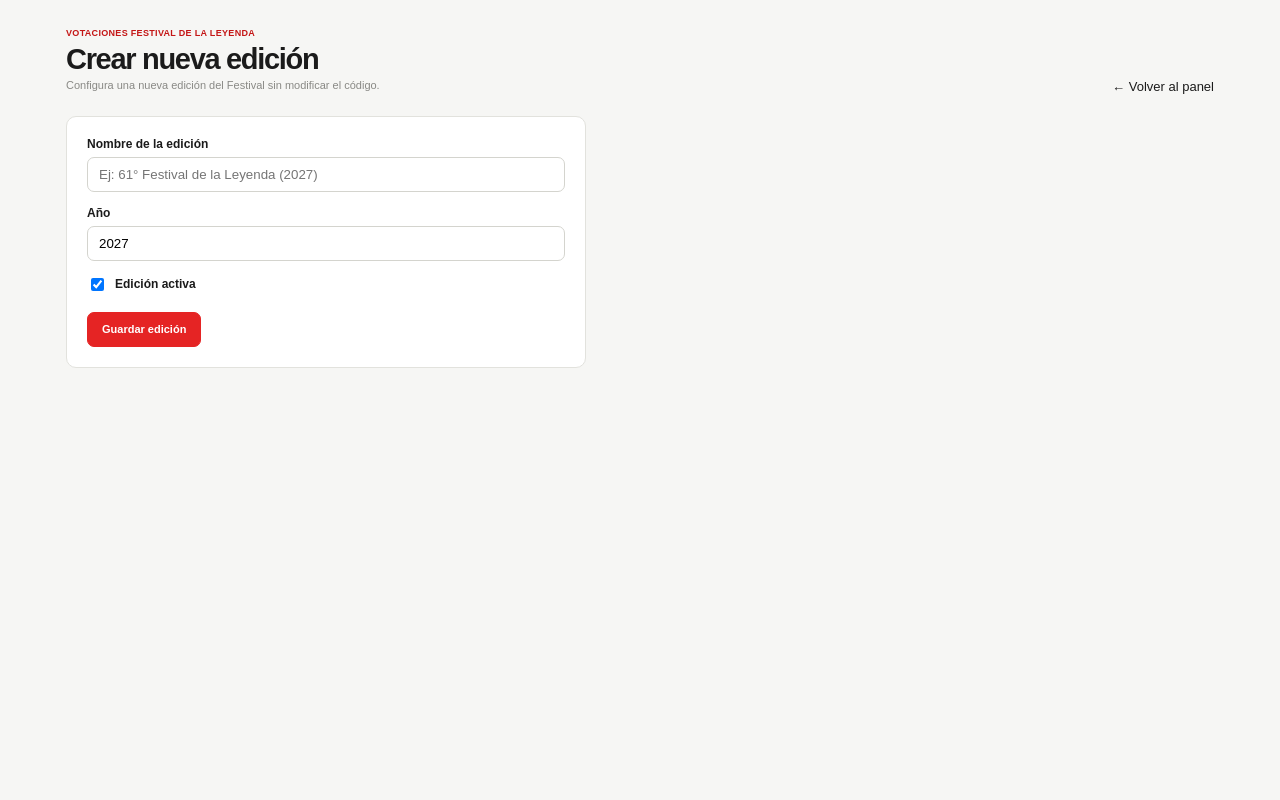
After one commit to lalarcon35/sistema-votaciones-, a Django app: page /panel/ediciones/nueva/ in a window 1280 px wide. The commit adds this page. Run offline with Django 5.2, Linux system fonts and the light colour scheme; the visitor is signed in with stand-in values (Sample User, id 1).

Commit message:
funcionalidad de edicion agregado

```diff
--- a/usuarios/views.py
+++ b/usuarios/views.py
@@ -22,7 +22,6 @@ def registro(request):
 def inicio(request):
     return render(request, 'votaciones/tarjeton.html')
 
-
 class LoginInteligente(LoginView):
     template_name = 'usuarios/login.html'
 
--- a/votaciones/templates/votaciones/crear_categoria.html
+++ b/votaciones/templates/votaciones/crear_categoria.html
@@ -62,10 +62,10 @@
           <strong>Nueva categoría</strong>
         </div>
 
-        <a class="public-link" href="{% url 'votaciones:tarjeton' %}">
+       <!-- <a class="public-link" href="{% url 'votaciones:tarjeton' %}">
           <svg viewBox="0 0 24 24" aria-hidden="true"><path d="M7 17 17 7M7 7h10v10"/></svg>
           <span>Ver página pública</span>
-        </a>
+        </a>-->
       </header>
 
       <main class="content">
--- /dev/null
+++ b/votaciones/templates/votaciones/crear_edicion.html
@@ -0,0 +1,52 @@
+{% load static %}
+<!DOCTYPE html>
+<html lang="es">
+<head>
+  <meta charset="UTF-8">
+  <meta name="viewport" content="width=device-width, initial-scale=1.0">
+  <title>Nueva Edición | Panel de Administración</title>
+  <link rel="stylesheet" href="{% static 'votaciones/admin_categorias.css' %}">
+</head>
+<body>
+  <div class="admin-layout">
+    <div class="workspace" style="margin-left: 0; width: 100%;">
+      <main class="content">
+        <section class="page-heading">
+          <div>
+            <p class="eyebrow">Votaciones Festival de la Leyenda</p>
+            <h1>Crear nueva edición</h1>
+            <p class="page-description">Configura una nueva edición del Festival sin modificar el código.</p>
+          </div>
+          <a class="back-link" href="{% url 'votaciones:panel_categorias' %}">← Volver al panel</a>
+        </section>
+
+        {% if error %}
+          <p style="color: #c41616; font-weight: 600; margin-bottom: 12px;">{{ error }}</p>
+        {% endif %}
+
+        <form method="post" style="background: #fff; border: 1px solid #e2e2dd; border-radius: 10px; padding: 20px; max-width: 520px;">
+          {% csrf_token %}
+          <div style="margin-bottom: 14px;">
+            <label for="id_nombre" style="display:block; font-size:12px; font-weight:600; margin-bottom:6px;">Nombre de la edición</label>
+            <input id="id_nombre" type="text" name="nombre" required placeholder="Ej: 61° Festival de la Leyenda (2027)" style="width:100%; padding:9px 11px; border:1px solid #d4d4ce; border-radius:7px;">
+          </div>
+
+          <div style="margin-bottom: 14px;">
+            <label for="id_anio" style="display:block; font-size:12px; font-weight:600; margin-bottom:6px;">Año</label>
+            <input id="id_anio" type="number" name="anio" required min="2020" max="2100" value="2027" style="width:100%; padding:9px 11px; border:1px solid #d4d4ce; border-radius:7px;">
+          </div>
+
+          <div style="margin-bottom: 18px;">
+            <label style="display:inline-flex; align-items:center; gap:8px; font-size:12px; font-weight:600;">
+              <input type="checkbox" name="activa" checked>
+              Edición activa
+            </label>
+          </div>
+
+          <button class="button button--primary" type="submit">Guardar edición</button>
+        </form>
+      </main>
+    </div>
+  </div>
+</body>
+</html>
--- a/votaciones/templates/votaciones/informe_participantes.html
+++ b/votaciones/templates/votaciones/informe_participantes.html
@@ -63,10 +63,6 @@
         </div>
 
         <div class="topbar__actions">
-          <a class="public-link" href="/admin/">
-            <svg viewBox="0 0 24 24" aria-hidden="true"><path d="M7 17 17 7M7 7h10v10"/></svg>
-            <span>Ir a Django Admin</span>
-          </a>
         </div>
       </header>
 
--- a/votaciones/templates/votaciones/participantes.html
+++ b/votaciones/templates/votaciones/participantes.html
@@ -56,12 +56,6 @@
           <span>Panel de Administración</span>
           <svg viewBox="0 0 16 16" aria-hidden="true"><path d="m6 3 5 5-5 5"/></svg>
           <strong>Participantes</strong>
-        </div>
-        <div class="topbar__actions">
-          <a class="public-link" href="/admin/">
-            <svg viewBox="0 0 24 24" aria-hidden="true"><path d="M7 17 17 7M7 7h10v10"/></svg>
-            <span>Ir a Django Admin</span>
-          </a>
         </div>
       </header>
 
--- a/votaciones/urls.py
+++ b/votaciones/urls.py
@@ -14,5 +14,6 @@ urlpatterns = [
     path('panel/participantes/nuevo/', views.crear_participante, name='crear_participante'),
     path('panel/participantes/informe/', views.descargar_informe_participantes, name='descargar_informe_participantes'),
     path('panel/participantes/informe/ver/', views.ver_informe_participantes, name='ver_informe_participantes'),
-    path('panel/categorias/', views.panel_categorias, name='panel_categorias')
+    path('panel/categorias/', views.panel_categorias, name='panel_categorias'),
+    path('panel/ediciones/nueva/', views.crear_edicion, name='crear_edicion'),
 ]
--- a/votaciones/views.py
+++ b/votaciones/views.py
@@ -1,18 +1,75 @@
+import csv
+from django.contrib import messages
 from django.contrib.admin.views.decorators import staff_member_required
+from django.contrib.auth.decorators import login_required
 from django.db.models import Count
-from  django.http import HttpResponse
-from django.shortcuts import render, redirect,get_object_or_404
-from django.contrib.auth.decorators import login_required
-from .models import Categoria, Participante, Voto
-from django.http import JsonResponse
-from django.contrib import messages
+from django.http import HttpResponse, JsonResponse
+from django.shortcuts import get_object_or_404, redirect, render
+
 from .forms import CategoriaForm, ParticipanteForm
-from django.shortcuts import get_object_or_404, render
+from .models import Categoria, Edicion, Participante, Voto
+
+
+def obtener_edicion_actual(request):
+    ediciones = Edicion.objects.order_by('-anio', '-id')
+    edicion_id = request.GET.get('edicion')
+
+    if edicion_id:
+        edicion = get_object_or_404(Edicion, pk=edicion_id)
+        request.session['edicion_id'] = edicion.pk
+        return edicion, ediciones
+
+    sesion_id = request.session.get('edicion_id')
+    if sesion_id:
+        edicion = ediciones.filter(pk=sesion_id).first()
+        if edicion:
+            return edicion, ediciones
+
+    edicion = ediciones.filter(activa=True).first() or ediciones.first()
+    if edicion:
+        request.session['edicion_id'] = edicion.pk
+    return edicion, ediciones
+
+
+@staff_member_required(login_url='/admin/login/')
+def crear_edicion(request):
+    error = None
+    if request.method == 'POST':
+        nombre = request.POST.get('nombre', '').strip()
+        anio = request.POST.get('anio', '').strip()
+        activa = request.POST.get('activa') == 'on'
+
+        if not nombre or not anio.isdigit():
+            error = 'Debes ingresar un nombre de edición y un año válido.'
+        else:
+            if activa:
+                Edicion.objects.filter(activa=True).update(activa=False)
+            edicion = Edicion.objects.create(
+                nombre=nombre,
+                anio=int(anio),
+                activa=activa,
+            )
+            request.session['edicion_id'] = edicion.pk
+            return redirect('votaciones:panel_categorias')
+
+    return render(request, 'votaciones/crear_edicion.html', {'error': error})
+
 
 @login_required
+@login_required
 def tarjeton_votacion(request):
-    categorias = Categoria.objects.all()
+    edicion_actual, ediciones = obtener_edicion_actual(request)
+    categorias = (
+        Categoria.objects.filter(edicion=edicion_actual, activa=True)
+        if edicion_actual
+        else Categoria.objects.filter(activa=True)
+    )
+
     if request.method == 'POST':
+        if edicion_actual and not edicion_actual.activa:
+            messages.error(request, "Esta edición del festival no está activa para votación.")
+            return redirect('votaciones:tarjeton')
+
         for categoria in categorias:
             participante_id = request.POST.get(f'participante_{categoria.id}')
 
@@ -23,87 +80,137 @@ def tarjeton_votacion(request):
                     messages.warning(request, f"Ya tienes un registro en la categoría {categoria.nombre}.")
                 else:
                     try:
-                        participante = Participante.objects.get(id=participante_id)
+                        participante = Participante.objects.get(id=participante_id, categoria=categoria)
                         Voto.objects.create(
                             usuario=request.user,
                             categoria=categoria,
-                            participante=participante
+                            participante=participante,
                         )
                         messages.success(request, f"¡Tu voto para {categoria.nombre} se guardó correctamente!")
                     except Participante.DoesNotExist:
-                        messages.error(request, f"Ocurrió un error al procesar tu voto.")
+                        messages.error(request, "Ocurrió un error al procesar tu voto.")
 
         return redirect('votaciones:tarjeton')
 
-    # Si es una petición GET normal (cuando apenas entras o te logueas), solo muestra la página limpia
-    return render(request, 'votaciones/tarjeton.html', {'categorias': categorias})
+    return render(request, 'votaciones/tarjeton.html', {
+        'categorias': categorias,
+        'edicion_actual': edicion_actual,
+        'ediciones': ediciones,
+    })
+
 
 @staff_member_required(login_url='/admin/login/')
 def panel_categorias(request):
-    categorias = Categoria.objects.annotate(
+    edicion_actual, ediciones = obtener_edicion_actual(request)
+    categorias_qs = (
+        Categoria.objects.filter(edicion=edicion_actual)
+        if edicion_actual
+        else Categoria.objects.all()
+    )
+
+    categorias = categorias_qs.annotate(
         total_participantes=Count('participantes', distinct=True),
         total_votos=Count('voto', distinct=True),
     )
 
+    participantes_qs = (
+        Participante.objects.filter(categoria__edicion=edicion_actual)
+        if edicion_actual
+        else Participante.objects.all()
+    )
+    votos_qs = (
+        Voto.objects.filter(categoria__edicion=edicion_actual)
+        if edicion_actual
+        else Voto.objects.all()
+    )
+
     context = {
         'categorias': categorias,
-        'total_categorias': Categoria.objects.count(),
-        'total_participantes': Participante.objects.count(),
-        'total_votos': Voto.objects.count(),
+        'edicion_actual': edicion_actual,
+        'ediciones': ediciones,
+        'total_categorias': categorias_qs.count(),
+        'total_participantes': participantes_qs.count(),
+        'total_votos': votos_qs.count(),
     }
     return render(request, 'votaciones/admin_categorias.html', context)
 
-def  api_categorias_get(request):
+
+def api_categorias_get(request):
     if request.method == 'GET':
+        edicion_actual, _ = obtener_edicion_actual(request)
         categorias = Categoria.objects.filter(activa=True)
+        if edicion_actual:
+            categorias = categorias.filter(edicion=edicion_actual)
+
         data = []
-
         for categoria in categorias:
-            opciones = list(categoria.participantes.values('id','nombre_completo','detalles'))
-
+            opciones = list(categoria.participantes.values('id', 'nombre_completo', 'detalles'))
             data.append({
                 'id': categoria.id,
                 'nombre': categoria.nombre,
-                'descripcion':opciones
+                'descripcion': opciones,
             })
-        return JsonResponse({'categorias':data}, safe=False)
+        return JsonResponse({'categorias': data}, safe=False)
+
 
 @staff_member_required(login_url='/admin/login/')
 def crear_categoria(request):
+    edicion_actual, _ = obtener_edicion_actual(request)
+
     if request.method == 'POST':
         form = CategoriaForm(request.POST)
         if form.is_valid():
-            form.save()
+            categoria = form.save(commit=False)
+            if edicion_actual and not getattr(categoria, 'edicion_id', None):
+                categoria.edicion = edicion_actual
+            categoria.save()
             return redirect('votaciones:panel_categorias')
     else:
         form = CategoriaForm()
 
-    return render(request, 'votaciones/crear_categoria.html', {'form': form})
+    return render(request, 'votaciones/crear_categoria.html', {
+        'form': form,
+        'edicion_actual': edicion_actual,
+    })
+
 
 @staff_member_required(login_url='/admin/login/')
 def lista_participantes(request):
+    edicion_actual, ediciones = obtener_edicion_actual(request)
     categoria_id = request.GET.get('categoria')
+
+    categorias_qs = (
+        Categoria.objects.filter(edicion=edicion_actual)
+        if edicion_actual
+        else Categoria.objects.all()
+    )
     participantes = Participante.objects.select_related('categoria').annotate(
         total_votos=Count('voto', distinct=True)
     )
+    if edicion_actual:
+        participantes = participantes.filter(categoria__edicion=edicion_actual)
 
     categoria_seleccionada = None
     if categoria_id:
-        categoria_seleccionada = get_object_or_404(Categoria, pk=categoria_id)
+        categoria_seleccionada = get_object_or_404(categorias_qs, pk=categoria_id)
         participantes = participantes.filter(categoria=categoria_seleccionada)
 
     context = {
         'participantes': participantes,
-        'categorias': Categoria.objects.all(),
+        'categorias': categorias_qs,
         'categoria_seleccionada': categoria_seleccionada,
-        'total_categorias': Categoria.objects.count(),
-        'total_participantes': Participante.objects.count(),
-        'total_votos': Voto.objects.count(),
+        'edicion_actual': edicion_actual,
+        'ediciones': ediciones,
+        'total_categorias': categorias_qs.count(),
+        'total_participantes': participantes.count(),
+        'total_votos': Voto.objects.filter(categoria__edicion=edicion_actual).count() if edicion_actual else Voto.objects.count(),
     }
     return render(request, 'votaciones/participantes.html', context)
 
+
 @staff_member_required(login_url='/admin/login/')
 def crear_participante(request):
+    edicion_actual, _ = obtener_edicion_actual(request)
     initial = {}
     if request.GET.get('categoria'):
         initial['categoria'] = request.GET.get('categoria')
@@ -116,14 +223,26 @@ def crear_participante(request):
     else:
         form = ParticipanteForm(initial=initial)
 
-    return render(request, 'votaciones/form_participante.html', {'form': form})
+    if edicion_actual and 'categoria' in form.fields:
+        form.fields['categoria'].queryset = Categoria.objects.filter(edicion=edicion_actual)
+
+    return render(request, 'votaciones/form_participante.html', {
+        'form': form,
+        'edicion_actual': edicion_actual,
+    })
+
 
 @staff_member_required(login_url='/admin/login/')
 def descargar_informe_participantes(request):
+    edicion_actual, _ = obtener_edicion_actual(request)
     categoria_id = request.GET.get('categoria')
+
     participantes = Participante.objects.select_related('categoria').annotate(
         total_votos=Count('voto', distinct=True)
     ).order_by('-total_votos', 'nombre_completo')
+
+    if edicion_actual:
+        participantes = participantes.filter(categoria__edicion=edicion_actual)
 
     nombre_archivo = 'informe_participantes.csv'
     if categoria_id:
@@ -135,7 +254,7 @@ def descargar_informe_participantes(request):
 
     response = HttpResponse(content_type='text/csv; charset=utf-8')
     response['Content-Disposition'] = f'attachment; filename="{nombre_archivo}"'
-    response.write('\ufeff')  # BOM para que Excel abra tildes y eñes correctamente
+    response.write('\ufeff')
 
     writer = csv.writer(response, delimiter=';')
     writer.writerow(['Puesto', 'Participante', 'Categoría', 'Votos', 'Porcentaje (%)', 'Detalles'])
@@ -153,12 +272,18 @@ def descargar_informe_participantes(request):
 
     return response
 
+
 @staff_member_required(login_url='/admin/login/')
 def ver_informe_participantes(request):
+    edicion_actual, ediciones = obtener_edicion_actual(request)
     categoria_id = request.GET.get('categoria')
+
     participantes = Participante.objects.select_related('categoria').annotate(
         total_votos=Count('voto', distinct=True)
     ).order_by('-total_votos', 'nombre_completo')
+
+    if edicion_actual:
+        participantes = participantes.filter(categoria__edicion=edicion_actual)
 
     categoria_seleccionada = None
     if categoria_id:
@@ -169,9 +294,17 @@ def ver_informe_participantes(request):
     for p in participantes:
         p.porcentaje = round((p.total_votos / votos_mostrados) * 100, 1) if votos_mostrados > 0 else 0
 
+    total_categorias = (
+        Categoria.objects.filter(edicion=edicion_actual).count()
+        if edicion_actual
+        else Categoria.objects.count()
+    )
+
     return render(request, 'votaciones/informe_participantes.html', {
         'participantes': participantes,
         'categoria_seleccionada': categoria_seleccionada,
+        'edicion_actual': edicion_actual,
+        'ediciones': ediciones,
         'votos_mostrados': votos_mostrados,
-        'total_categorias': Categoria.objects.count(),
+        'total_categorias': total_categorias,
     })
```
Also changed, not shown: votaciones/models.py (+18 -3 lines), votaciones/templates/votaciones/admin_categorias.html (+23 -8 lines), votaciones/templates/votaciones/tarjeton.html (+14 -7 lines), votaciones/migrations/0004_edicion.py (added), votaciones/migrations/0005_categoria_edicion.py (added).
